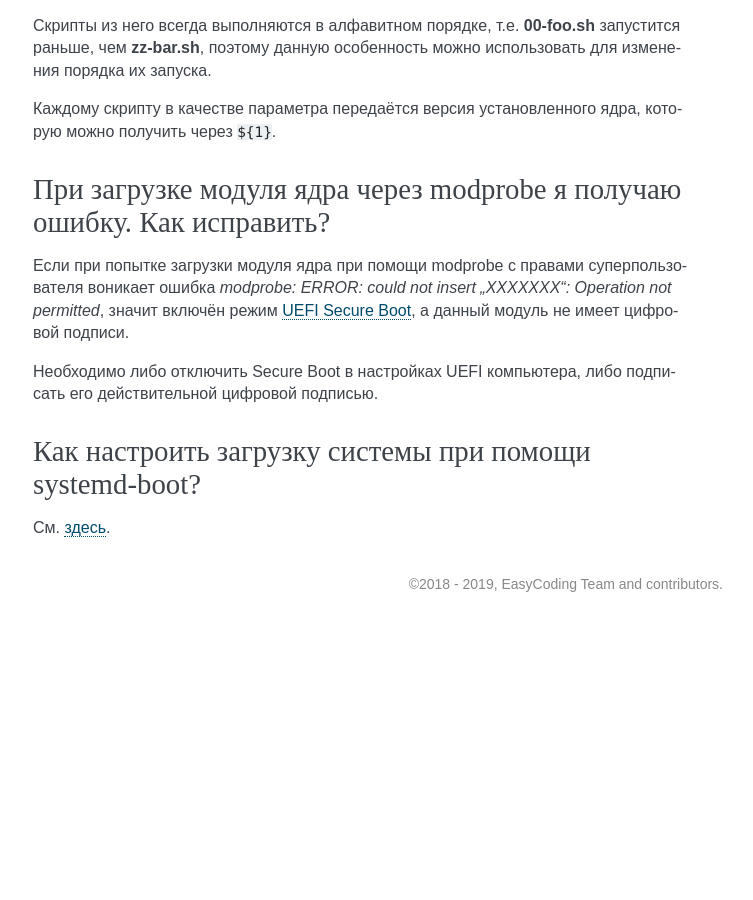
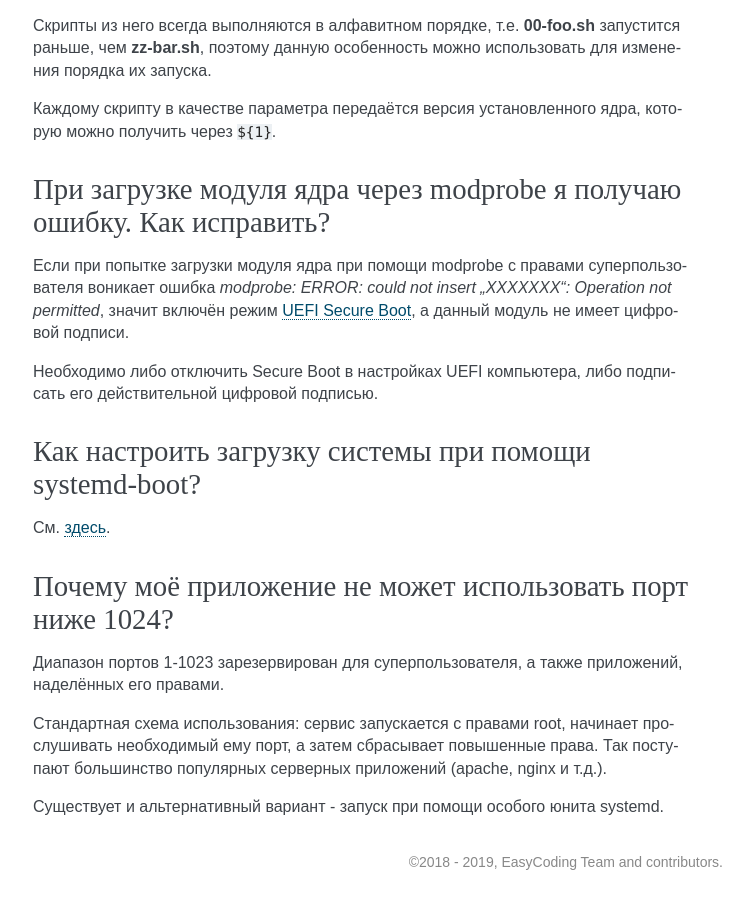
Before and after one commit to RussianFedora/FAQ, a Sphinx documentation site: the page built from source/administration.rst, in a window 1280 px wide and 900 px high, scrolled down 24411 px. Shown: the whole window, without its empty margins (387-1140 px from the left). Built offline with Sphinx 7.4.7, drawn with Linux system fonts in a browser that asks for light colours; before the commit the page ends 25033 px from its top, so only the background shows below that; some of the changed text lies outside the part shown.

```diff
--- a/source/administration.rst
+++ b/source/administration.rst
@@ -1406,3 +1406,15 @@ Coredump - это дамп закрытой памяти процесса, со
 ==========================================================
 
 См. `здесь <https://www.easycoding.org/2019/06/27/zagruzhaem-fedora-pri-pomoshhi-systemd-boot.html>`__.
+
+.. index:: port, bind
+.. _port-priv-bind:
+
+Почему моё приложение не может использовать порт ниже 1024?
+==============================================================
+
+Диапазон портов 1-1023 зарезервирован для суперпользователя, а также приложений, наделённых его правами.
+
+Стандартная схема использования: сервис запускается с правами root, начинает прослушивать необходимый ему порт, а затем сбрасывает повышенные права. Так поступают большинство популярных серверных приложений (apache, nginx и т.д.).
+
+Существует и альтернативный вариант - запуск при помощи особого юнита systemd.
```
